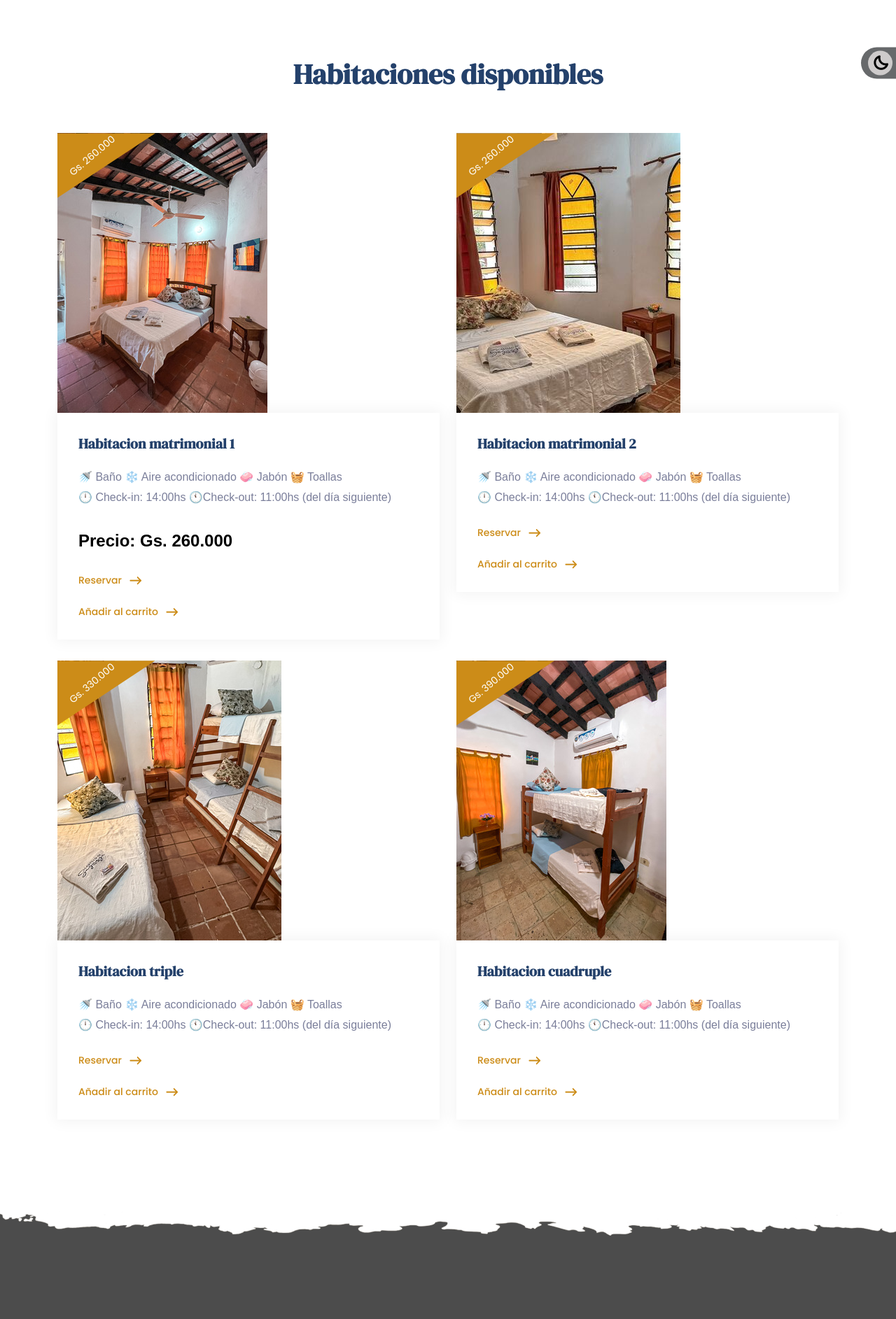
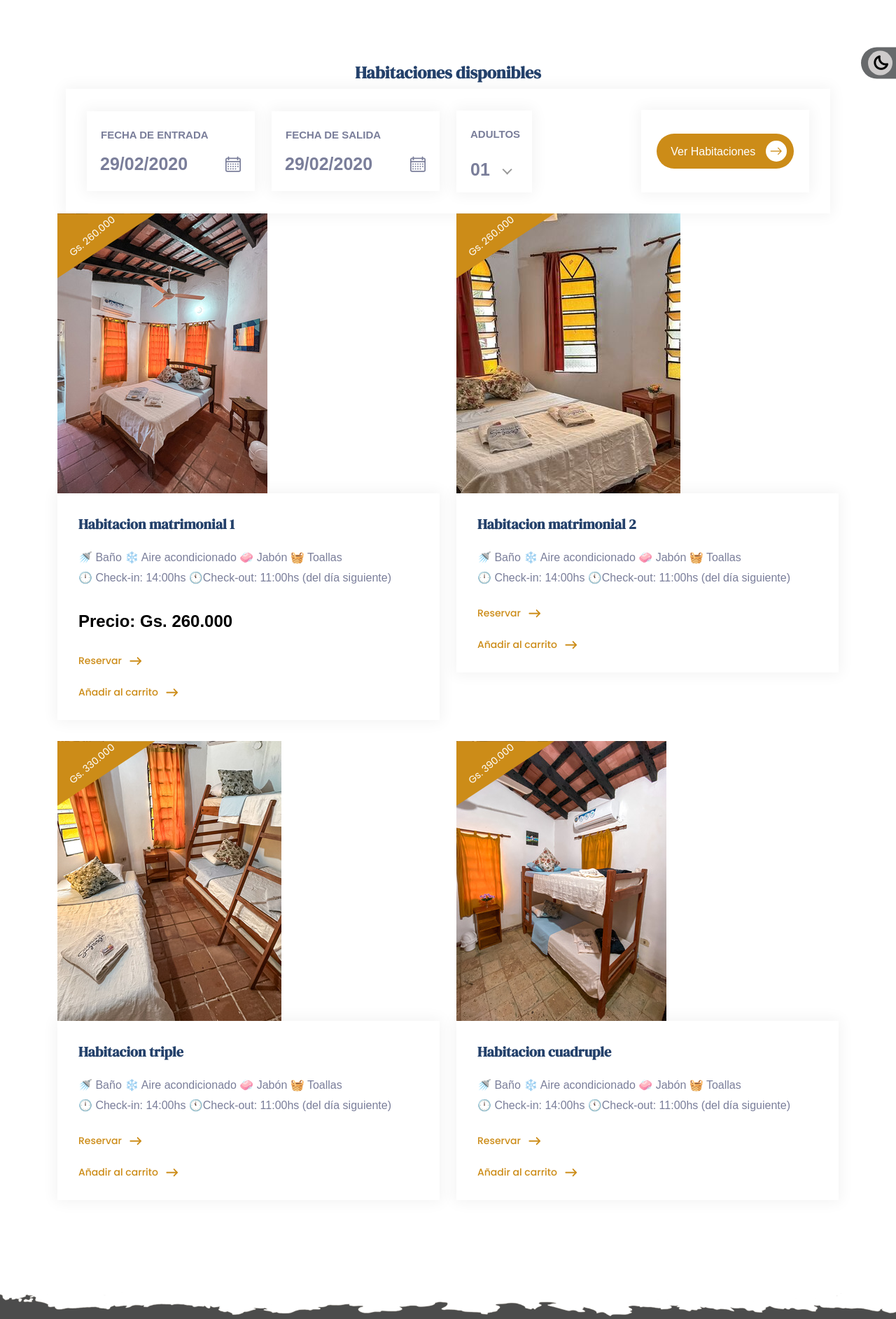
Before and after one commit to Guillemv92/castillo, a PHP site: page /servicios/disponibilidad.php in a window 1280 px wide. Shown: the part 60-1945 px from the top of the page at 70% size. Run offline with PHP 8.4, Linux system fonts and the light colour scheme; style sheets or scripts are compiled from the project's sources; some web fonts are replaced.

Commit message:
agg el calendario en disponibilidad.php

```diff
--- a/assets/css/style.css
+++ b/assets/css/style.css
@@ -2444,3 +2444,18 @@ Sign In & Log In  Area Style
   margin: 20px 0 20px;
   font-size: 19px;
 }
+
+#habitaciones-form {
+  margin-top: 0;  /* Ajusta el margen superior */
+  padding-top: 0; /* Ajusta el padding superior */
+}
+
+#habitaciones-form .mb-minus-10 {
+  margin-bottom: 0; /* Ajusta el margen inferior si es necesario */
+}
+
+#titulo-habitaciones h1 {
+  font-size: 24px;
+  text-align: center;
+  position: relative;
+}
--- a/servicios/disponibilidad.php
+++ b/servicios/disponibilidad.php
@@ -5,8 +5,73 @@
 <!-- End News Area -->
 <section class="news-area ptb-100">
 	<div class="container">
-				<div class="section-title">
-					<h1>Habitaciones disponibles </h1>
+		<div id="titulo-habitaciones">
+			<h1>Habitaciones disponibles</h1>
+		</div>
+
+		<!-- Formulario de búsqueda justo debajo del título -->
+		<div id="habitaciones-form">
+			<div class="container" >
+				<form class="check-form" action="disponibilidad.php" method="GET">
+					<div class="row align-items-center">
+						<div class="col-lg-3 col-sm-6">
+							<div class="check-content">
+								<p>Fecha de entrada</p>
+								<div class="form-group">
+									<div class="input-group date" id="datetimepicker-1">
+										<i class="flaticon-calendar"></i>
+										<input type="text" class="form-control" placeholder="29/02/2020" name="fecha_entrada">
+										<span class="input-group-addon">
+											<i class="glyphicon glyphicon-th"></i>
+										</span>
+									</div>
+								</div>
+							</div>
+						</div>
+
+						<div class="col-lg-3 col-sm-6">
+							<div class="check-content">
+								<p>Fecha de salida</p>
+								<div class="form-group">
+									<div class="input-group date" id="datetimepicker-2">
+										<i class="flaticon-calendar"></i>
+										<input type="text" class="form-control" placeholder="29/02/2020" name="fecha_salida">
+										<span class="input-group-addon">
+											<i class="glyphicon glyphicon-th"></i>
+										</span>
+									</div>
+								</div>
+							</div>
+						</div>
+						<div class="col-lg-3">
+							<div class="row">
+								<div class="col-lg-6 col-sm-6">
+									<div class="check-content">
+										<p>Adultos</p>
+										<div class="form-group">
+											<select name="adult" class="form-content">
+												<option value="1">01</option>
+												<option value="2">02</option>
+												<option value="3">03</option>
+												<option value="4">04</option>
+												<option value="5">05</option>
+											</select>
+										</div>
+									</div>
+								</div>
+							</div>
+						</div>
+						<div class="col-lg-3">
+							<div class="check-btn check-content mb-0">
+								<button type="submit" class="default-btn">
+									Ver habitaciones
+									<i class="flaticon-right"></i>
+								</button>
+							</div>
+						</div>
+					</div>
+				</form>
+			</div>
 		</div>
 
 
@@ -28,7 +93,7 @@
 							🚿 Baño
 							❄️ Aire acondicionado
 							🧼 Jabón
-                                🧺 Toallas  <br>
+							🧺 Toallas <br>
 							🕛 Check-in: 14:00hs
 							🕚Check-out: 11:00hs (del día siguiente)
 							<br>
@@ -69,7 +134,7 @@
 							🚿 Baño
 							❄️ Aire acondicionado
 							🧼 Jabón
-                                🧺 Toallas  <br>
+							🧺 Toallas <br>
 							🕛 Check-in: 14:00hs
 							🕚Check-out: 11:00hs (del día siguiente)
 						</p>
@@ -104,7 +169,7 @@
 							🚿 Baño
 							❄️ Aire acondicionado
 							🧼 Jabón
-                                🧺 Toallas  <br>
+							🧺 Toallas <br>
 							🕛 Check-in: 14:00hs
 							🕚Check-out: 11:00hs (del día siguiente)
 						</p>
@@ -139,7 +204,7 @@
 							🚿 Baño
 							❄️ Aire acondicionado
 							🧼 Jabón
-                                🧺 Toallas  <br>
+							🧺 Toallas <br>
 							🕛 Check-in: 14:00hs
 							🕚Check-out: 11:00hs (del día siguiente)
 						</p>
```
Also changed, not shown: servicios/habitaciones.php (indentation only). Lines whose indentation alone changed are shown as unchanged.
